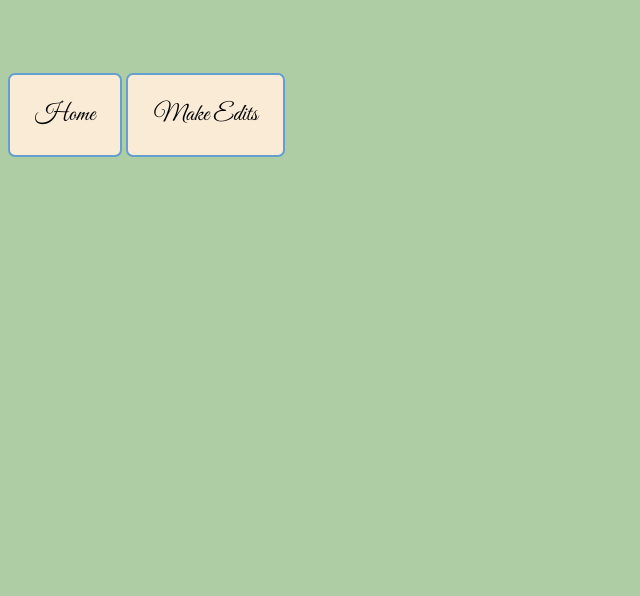
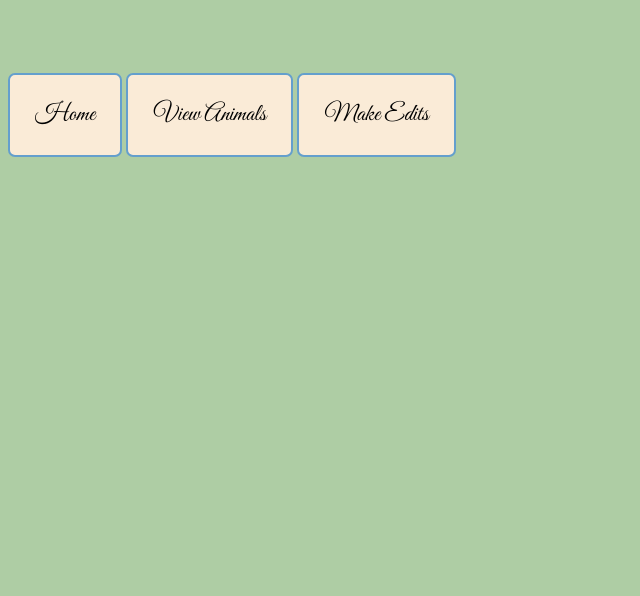
Before and after one commit to m-tambo/menagerie, a website: page client/index.html at #!/keeper in a window 1280 px wide. Shown: the part 204-800 px from the top of the page, without its empty margins (0-640 px from the left). Drawn offline with nearby package versions, Linux system fonts and the light colour scheme; some packages are replaced by stand-ins of ours; no server answers.

Commit message:
adding a few routing buttons

```diff
--- a/client/partials/keeper.html
+++ b/client/partials/keeper.html
@@ -1,6 +1,7 @@
 <h1 id="title"><span class="main-title">Menagerie</span></h1>
 
 <a href="/#!/"><input type="button" class="route-btn" value="Home"></a>
+<a href="/#!/zoo"><input type="button" class="route-btn" value="View Animals"></a>
 <a href="/#!/add"><input type="button" class="route-btn" value="Make Edits"></a>
 
 <br />
```
Also changed, not shown: client/partials/home.html (+1 -0 lines).
